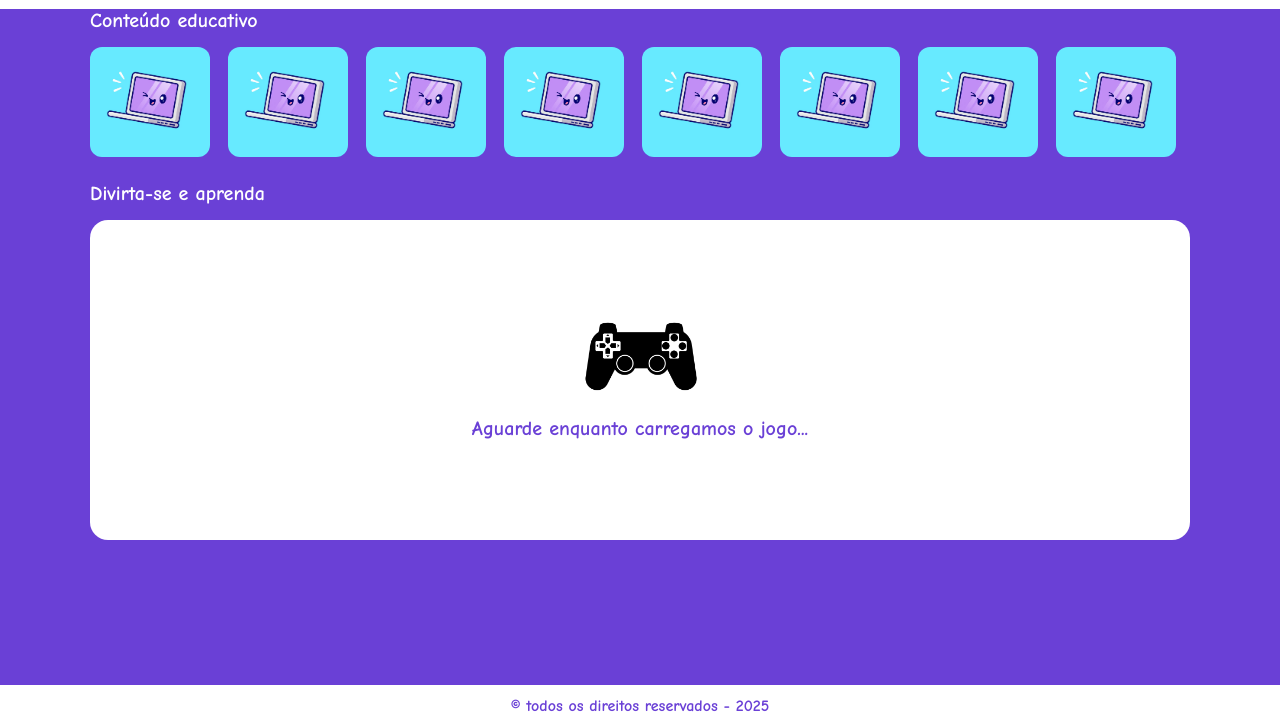
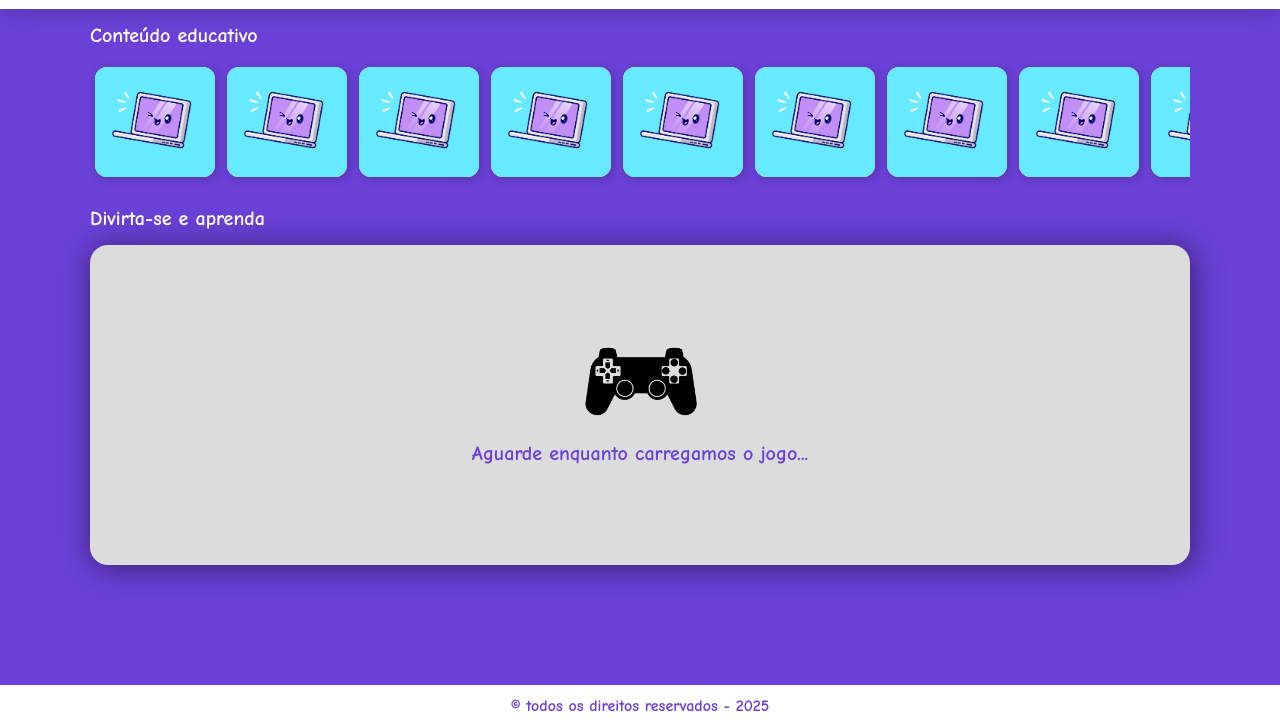
Before and after one commit to JoaoMarcusAndrade/Nuvy, a website: page public/jogo.html in a window 1280 px wide. Shown: the part 73-800 px from the top of the page. Drawn offline with Linux system fonts and the light colour scheme.

Commit message:
Eu alterei os Titulos nos Models de Login e Cadastro, Alterei o Tamanho e margin dos cards para não ter quebra de Linha e Adicionei Sombras aos Elementos;JogoBox, Cards e NavBar.

```diff
--- a/public/css/conteudo.css
+++ b/public/css/conteudo.css
@@ -22,6 +22,7 @@ html, body {
   display: flex;
   align-items: center;
   justify-content: space-between;
+  box-shadow: 2px 2px 20px rgba(0, 0, 0, 0.2);
 }
 
 .logo {
@@ -53,16 +54,16 @@ html, body {
 }
 
 
-
 .educativo h2 {
   font-size: 20px;
   margin-bottom: 15px;
+  margin-top: 15px;
   margin-left: 90px;
 }
 
 .carrossel {
   display: flex;
-  gap: 18px;
+  gap: 2px;
   margin-bottom: 0;
   overflow-x: auto;
   overflow-y: hidden;
@@ -90,6 +91,8 @@ html, body {
   justify-content: center;
   cursor: pointer;
   transition: 0.3s;
+  margin: 5px;
+  box-shadow: 2px 2px 10px rgba(0, 0, 0, 0.2);
 }
 
 .card img {
@@ -107,17 +110,19 @@ html, body {
   padding: 0 90px 30px 90px;
 }
 
+
 .jogo h2 {
   font-size: 20px;
   margin: 15px 0;
 }
 
 .jogo-box {
-  background: #fff;
+  background: #dcdcdc;
   color: #6a40d6;
   border-radius: 18px;
   padding: 100px;
   text-align: center;
+  box-shadow: 2px 2px 30px rgba(0, 0, 0, 0.5);
 }
 
 .game-icon {
--- a/public/jogo.html
+++ b/public/jogo.html
@@ -25,28 +25,31 @@
     <h2>Conteúdo educativo</h2>
     <div class="carrossel">
       <div class="card">
-        <img src="img/Comp.jpg" alt="Vídeo educativo">
+        <img src="img/Comp.jpg" alt="Vídeo educativo" id="videoscards">
       </div>
       <div class="card">
-        <img src="img/Comp.jpg" alt="Vídeo educativo">
+        <img src="img/Comp.jpg" alt="Vídeo educativo" id="videoscards">
       </div>
       <div class="card">
-        <img src="img/Comp.jpg" alt="Vídeo educativo">
+        <img src="img/Comp.jpg" alt="Vídeo educativo" id="videoscards">
       </div>
       <div class="card">
-        <img src="img/Comp.jpg" alt="Vídeo educativo">
+        <img src="img/Comp.jpg" alt="Vídeo educativo" id="videoscards">
       </div>
       <div class="card">
-        <img src="img/Comp.jpg" alt="Vídeo educativo">
+        <img src="img/Comp.jpg" alt="Vídeo educativo" id="videoscards">
       </div>
       <div class="card">
-        <img src="img/Comp.jpg" alt="Vídeo educativo">
+        <img src="img/Comp.jpg" alt="Vídeo educativo" id="videoscards">
       </div>
             <div class="card">
-        <img src="img/Comp.jpg" alt="Vídeo educativo">
+        <img src="img/Comp.jpg" alt="Vídeo educativo" id="videoscards">
       </div>
             <div class="card">
-        <img src="img/Comp.jpg" alt="Vídeo educativo">
+        <img src="img/Comp.jpg" alt="Vídeo educativo" id="videoscards">
+      </div>
+      <div class="card">
+        <img src="img/Comp.jpg" alt="Vídeo educativo" id="videoscards">
       </div>
     </div>
     <div class="barra"></div>
```
Also changed, not shown: public/index.html (+5 -5 lines).
